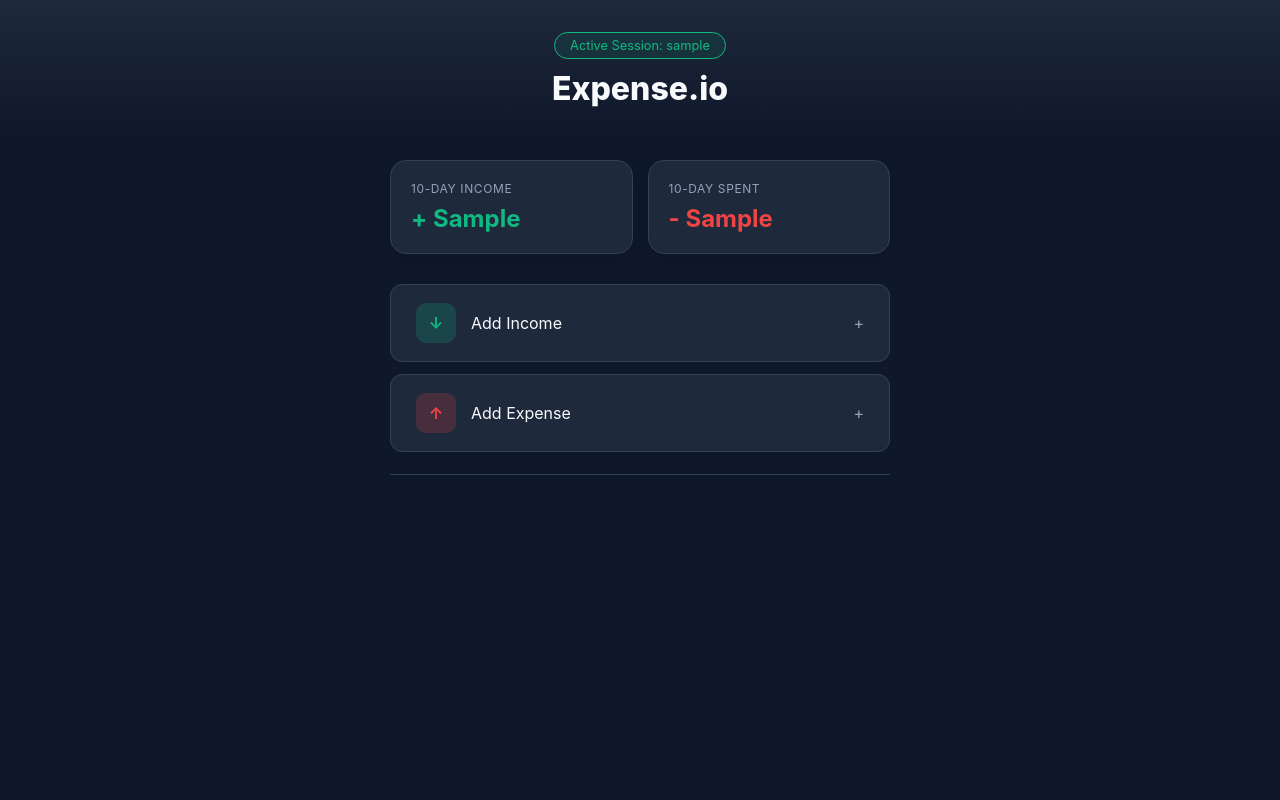
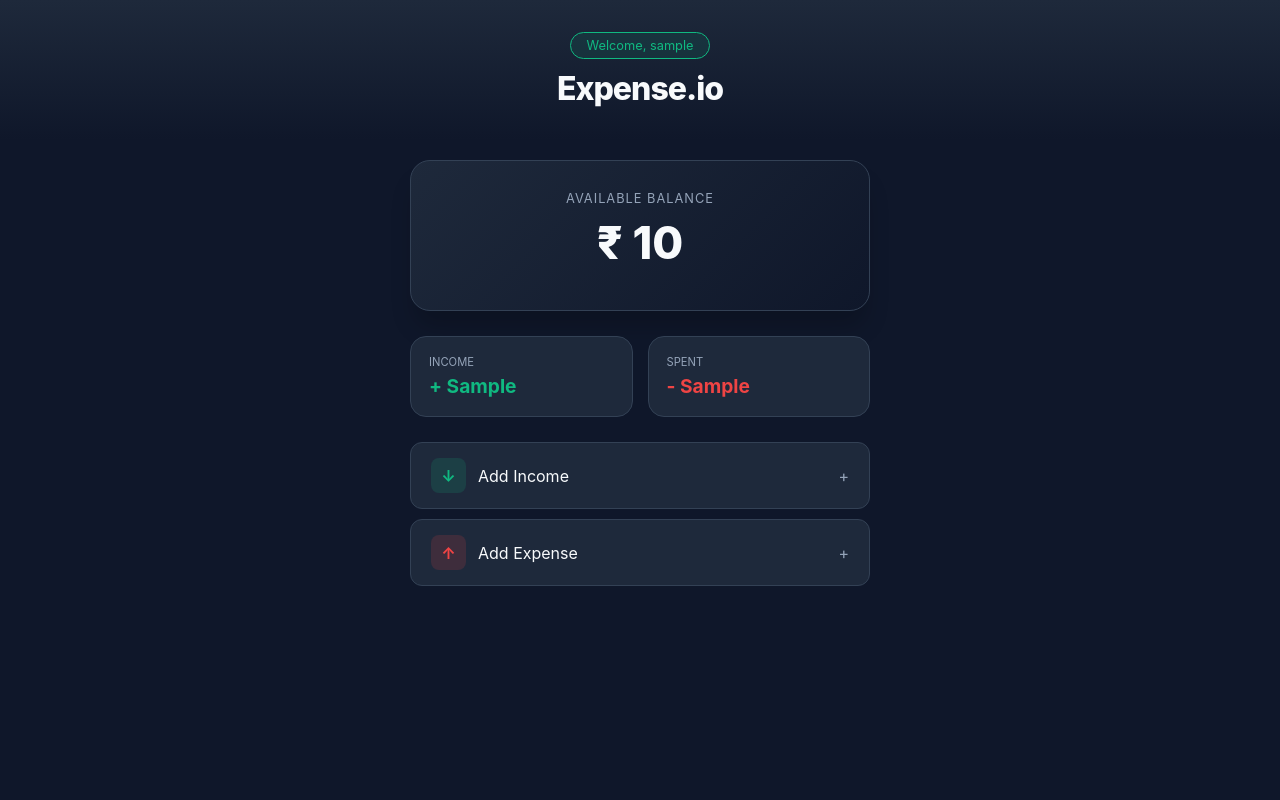
Before and after one commit to Santhosh-cobbler/expense_tracker, a Flask app: template templates/home.html in a window 1280 px wide. Run offline with Flask 3, Linux system fonts and the light colour scheme; the template is opened without the code that fills it: most values are stand-ins (such as "Sample title", 1, 10 or a date in 2020).

Commit message:
Update home.html

```diff
--- a/templates/home.html
+++ b/templates/home.html
@@ -3,7 +3,7 @@
 <head>
     <meta charset="UTF-8">
     <meta name="viewport" content="width=device-width, initial-scale=1.0">
-    <title>Finance Dashboard</title>
+    <title>Finance Dashboard | Expense.io</title>
     <style>
         :root {
             --bg: #0f172a;
@@ -12,7 +12,9 @@
             --accent-red: #ef4444;
             --text-main: #f8fafc;
             --text-dim: #94a3b8;
+            --border: #334155;
         }
+
         body {
             background-color: var(--bg);
             color: var(--text-main);
@@ -23,12 +25,14 @@
             align-items: center;
             min-height: 100vh;
         }
+
         .header {
             width: 100%;
             padding: 2rem 0;
             text-align: center;
             background: linear-gradient(180deg, #1e293b 0%, #0f172a 100%);
         }
+
         .balance-chip {
             background: rgba(16, 185, 129, 0.1);
             border: 1px solid var(--accent-green);
@@ -39,72 +43,128 @@
             display: inline-block;
             margin-bottom: 10px;
         }
-        .container { width: 90%; max-width: 500px; padding: 20px; }
 
-        /* Summary Stats */
-        .stats-grid { display: grid; grid-template-columns: 1fr 1fr; gap: 15px; margin-bottom: 30px; }
+        .container { width: 95%; max-width: 500px; padding: 20px; box-sizing: border-box; }
+
+        /* Balance Display */
+        .balance-card {
+            background: linear-gradient(135deg, #1e293b 0%, #0f172a 100%);
+            padding: 30px 20px;
+            border-radius: 20px;
+            text-align: center;
+            margin-bottom: 25px;
+            border: 1px solid var(--border);
+            box-shadow: 0 20px 25px -5px rgba(0, 0, 0, 0.2);
+        }
+        .balance-label { color: var(--text-dim); font-size: 0.8rem; text-transform: uppercase; letter-spacing: 1px; }
+        .balance-amount { font-size: 2.8rem; font-weight: 800; margin: 10px 0; color: var(--text-main); }
+
+        /* Stats Grid */
+        .stats-grid { display: grid; grid-template-columns: 1fr 1fr; gap: 15px; margin-bottom: 25px; }
         .stat-card {
             background: var(--card-bg);
-            padding: 20px;
+            padding: 18px;
             border-radius: 16px;
-            border: 1px solid #334155;
-            box-shadow: 0 10px 15px -3px rgba(0,0,0,0.1);
+            border: 1px solid var(--border);
+            text-decoration: none;
+            transition: transform 0.2s;
         }
-        .stat-label { color: var(--text-dim); font-size: 0.75rem; text-transform: uppercase; letter-spacing: 0.05em; }
-        .stat-value { font-size: 1.5rem; font-weight: 700; margin-top: 8px; }
+        .stat-card:hover { transform: translateY(-2px); }
+        .stat-label { color: var(--text-dim); font-size: 0.7rem; text-transform: uppercase; }
+        .stat-value { font-size: 1.2rem; font-weight: 700; margin-top: 5px; }
+
+        /* Filter Section */
+        .filter-section { margin-bottom: 20px; }
+        .styled-select {
+            width: 100%;
+            padding: 14px;
+            background: var(--card-bg);
+            color: var(--text-main);
+            border: 1px solid var(--border);
+            border-radius: 12px;
+            font-size: 1rem;
+            appearance: none;
+            cursor: pointer;
+            outline: none;
+        }
 
         /* Action Buttons */
-        .nav-menu { display: grid; gap: 12px; }
+        .nav-menu { display: grid; gap: 10px; margin-bottom: 30px; }
         .nav-item {
             display: flex;
             align-items: center;
             justify-content: space-between;
             background: var(--card-bg);
-            padding: 18px 25px;
+            padding: 15px 20px;
             border-radius: 12px;
             text-decoration: none;
             color: var(--text-main);
-            border: 1px solid #334155;
+            border: 1px solid var(--border);
             transition: all 0.2s ease;
         }
-        .nav-item:hover { border-color: #64748b; transform: scale(1.02); background: #263349; }
-        .icon-box { width: 40px; height: 40px; border-radius: 10px; display: flex; align-items: center; justify-content: center; font-weight: bold; }
-        .bg-green { background: rgba(16, 185, 129, 0.2); color: var(--accent-green); }
-        .bg-red { background: rgba(239, 68, 68, 0.2); color: var(--accent-red); }
-        .bg-blue { background: rgba(59, 130, 246, 0.2); color: #3b82f6; }
+        .nav-item:hover { background: #263349; border-color: #475569; }
+        .icon-box { width: 35px; height: 35px; border-radius: 8px; display: flex; align-items: center; justify-content: center; font-weight: bold; }
+        .bg-green { background: rgba(16, 185, 129, 0.15); color: var(--accent-green); }
+        .bg-red { background: rgba(239, 68, 68, 0.15); color: var(--accent-red); }
+
+        /* Recent Transactions */
+        .transaction-list { display: flex; flex-direction: column; gap: 10px; margin-top: 10px; }
+        .transaction-item {
+            background: var(--card-bg);
+            padding: 15px;
+            border-radius: 12px;
+            display: flex;
+            justify-content: space-between;
+            align-items: center;
+            border: 1px solid var(--border);
+        }
+        .category-tag { font-size: 0.9rem; font-weight: 600; display: block; }
+        .date-tag { font-size: 0.7rem; color: var(--text-dim); }
     </style>
 </head>
 <body>
+
     <div class="header">
-        <span class="balance-chip">Active Session: {{user_name}}</span>
-        <h1 style="margin:0; font-weight: 800;">Expense.io</h1>
+        <span class="balance-chip">Welcome, {{user_name}}</span>
+        <h1 style="margin:0; font-weight: 800; letter-spacing: -1px;">Expense.io</h1>
     </div>
 
     <div class="container">
+
+        <div class="balance-card">
+            <div class="balance-label">Available Balance</div>
+            <div class="balance-amount">₹ {{ credit_past - debit_past }}</div>
+        </div>
+
         <div class="stats-grid">
-            <div class="stat-card">
-                <div class="stat-label">10-Day Income</div>
+            <a href="{{ url_for('credit_view') }}" class="stat-card" style="text-decoration: none;">
+                <div class="stat-label">Income</div>
                 <div class="stat-value" style="color: var(--accent-green);">+ {{ credit_past }}</div>
-            </div>
-            <div class="stat-card">
-                <div class="stat-label">10-Day Spent</div>
+            </a>
+            <a href="{{ url_for('debit_view') }}" class="stat-card" style="text-decoration: none;">
+                <div class="stat-label">Spent</div>
                 <div class="stat-value" style="color: var(--accent-red);">- {{ debit_past }}</div>
-            </div>
+            </a>
         </div>
+
 
         <div class="nav-menu">
             <a href="{{url_for('credit')}}" class="nav-item">
-                <div style="display:flex; align-items:center; gap:15px;">
+                <div style="display:flex; align-items:center; gap:12px;">
                     <div class="icon-box bg-green">↓</div>
                     <span>Add Income</span>
                 </div>
                 <span style="color: var(--text-dim)">+</span>
             </a>
             <a href="{{url_for('debit')}}" class="nav-item">
-                <div style="display:flex; align-items:center; gap:15px;">
+                <div style="display:flex; align-items:center; gap:12px;">
                     <div class="icon-box bg-red">↑</div>
                     <span>Add Expense</span>
                 </div>
                 <span style="color: var(--text-dim)">+</span>
             </a>
-            <hr style="border: 0; border-top: 1px solid #334155; margin: 10px 0;">
+        </div>
+
+    </div>
+</body>
+</html>
```
